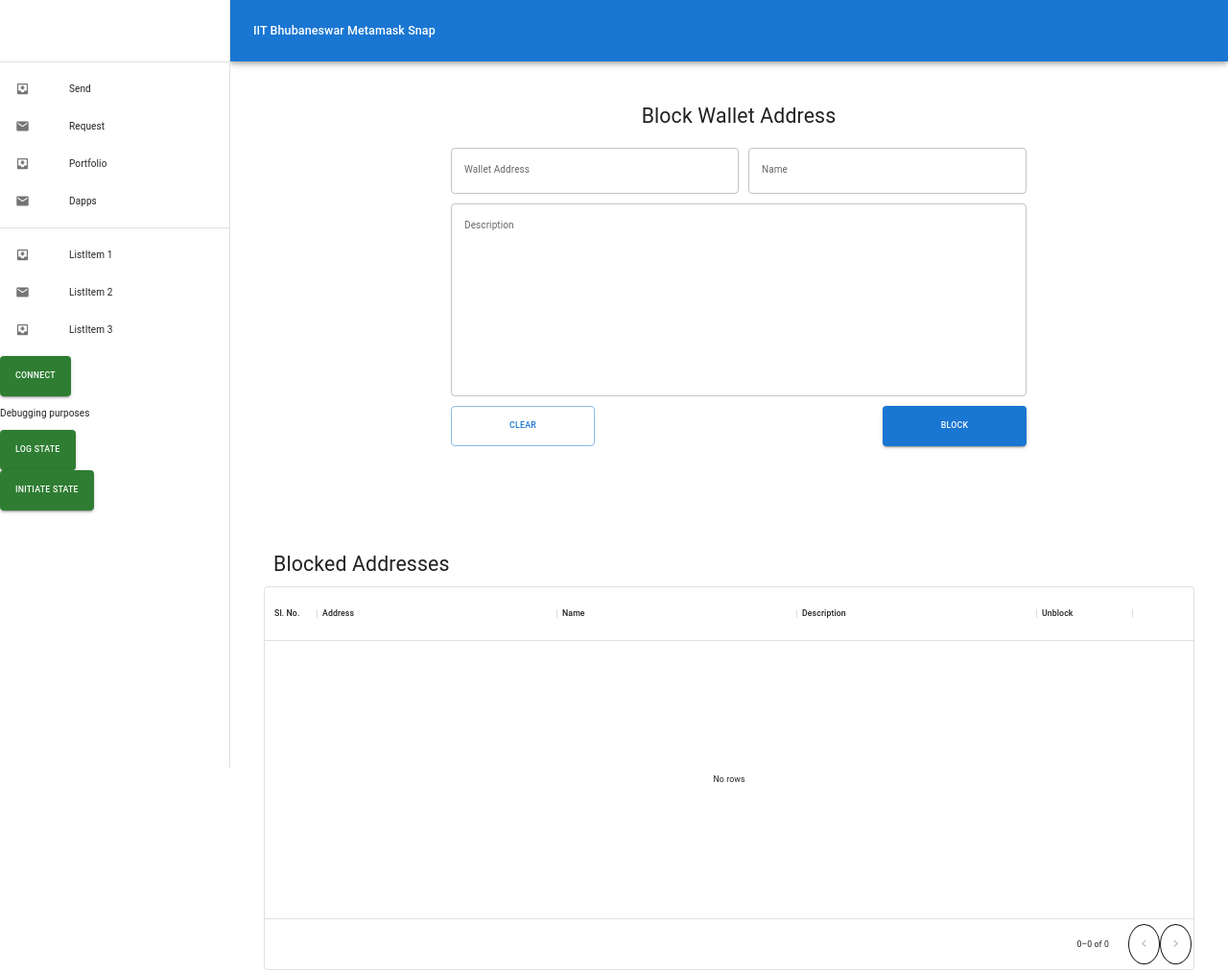
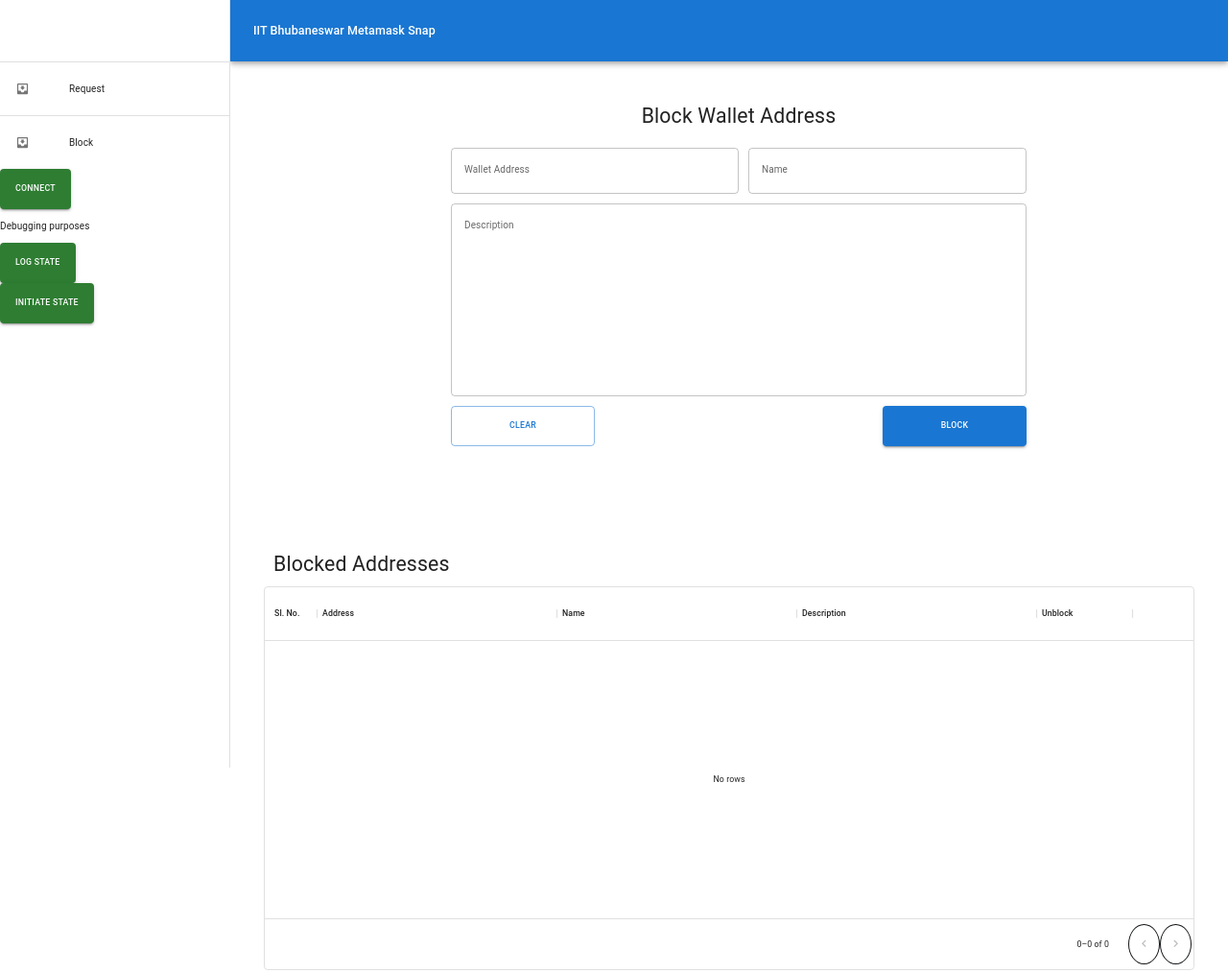
Before and after one commit to InterIIT-TechMeet-Consensys/MetaMask-Snaps-PS, a Gatsby site in the folder packages/site/: page /block in a window 1280 px wide. Shown: the whole page at 96% size. Built offline with nearby package versions, Linux system fonts and the light colour scheme; Gatsby itself is replaced by a stand-in of ours.

Commit message:
Added Routing Changes. Bugs: Routing does not work automatically and needs refreshing

```diff
--- a/packages/site/src/components/UI/Layout.tsx
+++ b/packages/site/src/components/UI/Layout.tsx
@@ -1,5 +1,6 @@
 import * as React from 'react';
-import { useContext} from "react";
+import { useContext } from 'react';
+import { navigate } from 'gatsby';
 import AppBar from '@mui/material/AppBar';
 import Box from '@mui/material/Box';
 import CssBaseline from '@mui/material/CssBaseline';
@@ -12,15 +13,20 @@
 import ListItemButton from '@mui/material/ListItemButton';
 import ListItemIcon from '@mui/material/ListItemIcon';
 import ListItemText from '@mui/material/ListItemText';
-import MailIcon from '@mui/icons-material/Mail';
 import MenuIcon from '@mui/icons-material/Menu';
 import Toolbar from '@mui/material/Toolbar';
 import Typography from '@mui/material/Typography';
-import Button from "@mui/material/Button";
+import Button from '@mui/material/Button';
 
 import { MetamaskActions, MetaMaskContext } from '../../hooks';
-import { connectSnap, getSnap, logState, initiateState, connectMetamaskWallet, initiateAccountDetails } from '../../utils';
-
+import {
+  connectSnap,
+  getSnap,
+  logState,
+  initiateState,
+  connectMetamaskWallet,
+  initiateAccountDetails,
+} from '../../utils';
 
 const drawerWidth = 240;
 
@@ -32,7 +38,6 @@
   window?: () => Window;
   children: React.ReactNode;
 };
-
 
 export default function Layout(props: Props) {
   const { window } = props;
@@ -48,18 +53,19 @@
         type: MetamaskActions.SetInstalled,
         payload: installedSnap,
       });
+
       try {
         let stateData = await logState();
-        if(!stateData) {
+        if (!stateData) {
           await initiateState();
         }
-      } catch(err) {
+      } catch (err) {
         console.log(err);
       }
 
       const accounts = await connectMetamaskWallet();
       // console.log(accounts);
-      if(accounts) {
+      if (accounts) {
         await initiateAccountDetails(accounts);
       }
     } catch (e) {
@@ -92,51 +98,76 @@
     setMobileOpen(!mobileOpen);
   };
 
-  const handlePageChange = (text) => {
-    let url = "/";
-    console.log("clicked");
-    switch(text) {
-      case "Request":
-        url = "/";
-      case "Manage Block":
-        url = "/block"
+  const handlePageChange = (text: string) => {
+    let url = '/';
+    console.log('clicked');
+    switch (text) {
+      case 'Request':
+        url = '/';
+        break;
+      case 'Manage Block':
+        url = '/block';
+        break;
+      default:
+        url = '/';
     }
-
-  }
+    navigate(`http://localhost:8000${url}`);
+  };
 
   const drawer = (
     <div>
       <Toolbar />
       <Divider />
       <List>
-        {['Send', 'Request', 'Portfolio', 'Dapps'].map((text, index) => (
-          <ListItem key={text} disablePadding onClick={(e) => {e.preventDefault(); handlePageChange(text)}}>
-            <ListItemButton >
+        <ListItem key="Request" disablePadding>
+          <ListItemButton onClick={handlePageChange.bind(this, 'Request')}>
+            <ListItemIcon>
+              <InboxIcon />
+            </ListItemIcon>
+            <ListItemText primary="Request" />
+          </ListItemButton>
+        </ListItem>
+      </List>
+      <Divider />
+      <List>
+        {/* ['Block', 'ListItem 2', 'ListItem 3'].map((text, index) => (
+          <ListItem key={text} disablePadding>
+            <ListItemButton onClick={handleBlock}>
               <ListItemIcon>
                 {index % 2 === 0 ? <InboxIcon /> : <MailIcon />}
               </ListItemIcon>
               <ListItemText primary={text} />
             </ListItemButton>
           </ListItem>
-        ))}
+        )) */}
+        <ListItem key="Block" disablePadding>
+          <ListItemButton onClick={handlePageChange.bind(this, 'Manage Block')}>
+            <ListItemIcon>
+              <InboxIcon />
+            </ListItemIcon>
+            <ListItemText primary="Block" />
+          </ListItemButton>
+        </ListItem>
       </List>
-      <Divider />
-      <List>
-        {['ListItem 1', 'ListItem 2', 'ListItem 3'].map((text, index) => (
-          <ListItem key={text} disablePadding>
-            <ListItemButton>
-              <ListItemIcon>
-                {index % 2 === 0 ? <InboxIcon /> : <MailIcon />}
-              </ListItemIcon>
-              <ListItemText primary={text} />
-            </ListItemButton>
-          </ListItem>
-        ))}
-      </List>
-      <Button color='success' variant='contained' onClick={handleConnectClick}> Connect </Button> <br/>
+      <Button color="success" variant="contained" onClick={handleConnectClick}>
+        {' '}
+        Connect{' '}
+      </Button>{' '}
+      <br />
       <p>Debugging purposes</p>
-      <Button color='success' variant='contained' onClick={handleLogStateClick}> Log State </Button> <br/>
-      <Button color='success' variant='contained' onClick={handleInitiateStateClick}> initiate State </Button>
+      <Button color="success" variant="contained" onClick={handleLogStateClick}>
+        {' '}
+        Log State{' '}
+      </Button>{' '}
+      <br />
+      <Button
+        color="success"
+        variant="contained"
+        onClick={handleInitiateStateClick}
+      >
+        {' '}
+        initiate State{' '}
+      </Button>
     </div>
   );
 
```
Also changed, not shown: packages/site/src/pages/index.tsx (+31 -31 lines).
